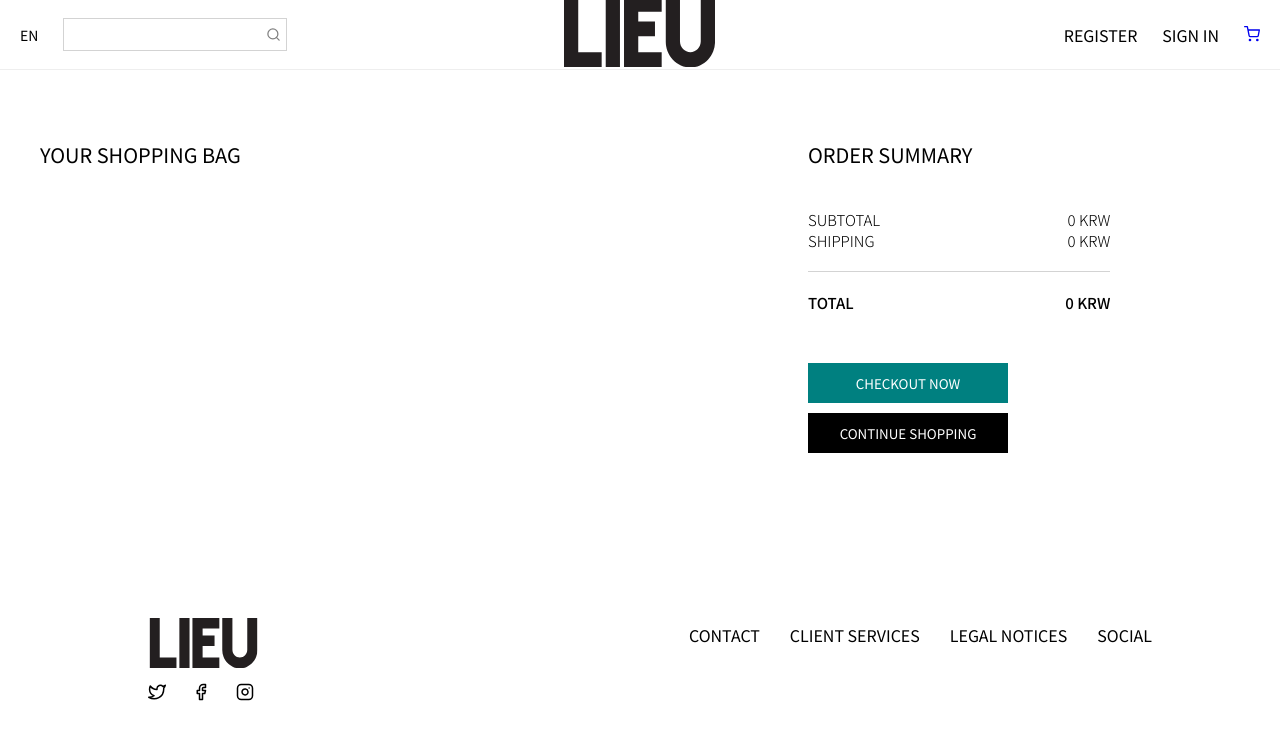
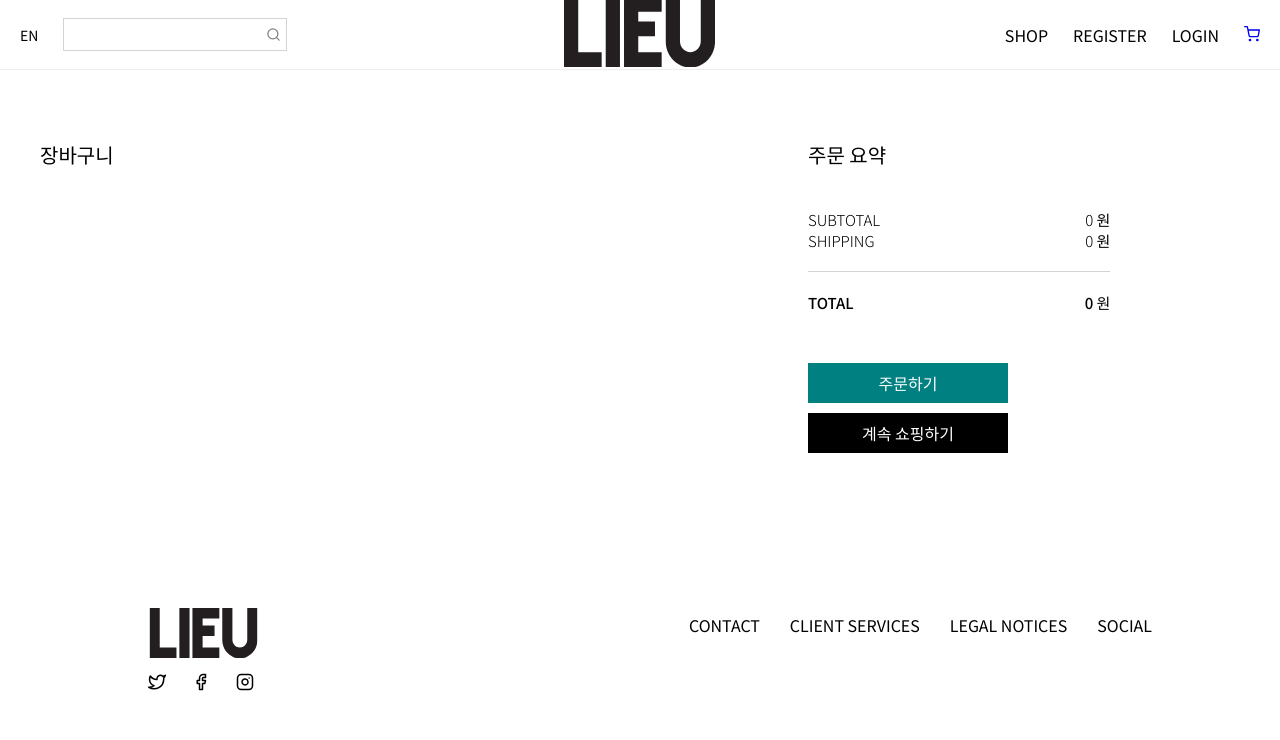
Before and after one commit to pauljeonn/react-ecommerce, a React (Create React App) app: page /cart in a window 1280 px wide. Shown: the top 740 px of the page. Built offline with nearby package versions, Linux system fonts and the light colour scheme.

Commit message:
update styling

```diff
--- a/public/index.html
+++ b/public/index.html
@@ -2,6 +2,7 @@
 <html lang="en">
 	<head>
 		<meta charset="utf-8" />
+		<link rel="icon" href="%PUBLIC_URL%/favicon.ico" />
 		<meta name="viewport" content="width=device-width, initial-scale=1" />
 		<link rel="preconnect" href="https://fonts.googleapis.com" />
 		<link rel="preconnect" href="https://fonts.gstatic.com" crossorigin />
--- a/src/components/About.jsx
+++ b/src/components/About.jsx
@@ -1,21 +1,25 @@
 import React from 'react';
 import styled from 'styled-components';
 import Cloth from '../images/cloth-1.png';
+import Cloth2 from '../images/cloth-2.png';
 
 const Container = styled.div`
 	width: 100%;
-	height: 600px;
+	height: 1300px;
 	display: flex;
+	flex-direction: column;
 	justify-content: center;
+	align-items: center;
 `;
 
-const Wrapper = styled.div`
+const Wrapper1 = styled.div`
 	width: 90%;
-	max-width: 1200px;
+	max-width: 1400px;
+	height: 650px;
 	background-color: black;
 	display: flex;
 	flex-direction: column;
-	justify-content: center;
+	justify-content: flex-end;
 	align-items: center;
 `;
 
@@ -32,15 +36,44 @@ const Desc = styled.div`
 
 const Img = styled.img`
 	margin-top: 50px;
-	width: 50%;
-	max-width: 650px;
-	height: 300px;
+	width: 60%;
+	max-width: 750px;
+	height: 400px;
+`;
+
+const Wrapper2 = styled.div`
+	width: 90%;
+	max-width: 1400px;
+	height: 650px;
+	background-color: #eff2e4;
+	display: flex;
+	flex-direction: column;
+	align-items: center;
+`;
+
+const Img2 = styled.img`
+	width: 60%;
+	max-width: 750px;
+	height: 400px;
+`;
+
+const Title2 = styled.div`
+	margin-top: 50px;
+	font-size: 30px;
+	font-weight: 500;
+	color: black;
+`;
+const Desc2 = styled.div`
+	margin-top: 15px;
+	width: 550px;
+	font-weight: 200;
+	color: black;
 `;
 
 const About = () => {
 	return (
 		<Container>
-			<Wrapper>
+			<Wrapper1>
 				<Title>오래 사용하는 제품은 좋은 재질을 사용합니다.</Title>
 				<Desc>
 					지속가능한 것들은 최상의 디자인으로 최고급 원단부터 튼튼한 부자재까지
@@ -48,7 +81,17 @@ const About = () => {
 					정성스러운 제작 프로세스를 제품의 퀄리티로 느껴보세요.
 				</Desc>
 				<Img src={Cloth} />
-			</Wrapper>
+			</Wrapper1>
+			<Wrapper2>
+				<Img2 src={Cloth2} />
+				<Title2>자원을 소중하게, 자연을 소중하게.</Title2>
+				<Desc2>
+					지금까지의 의류시장은 너무나도 빠른 소비와 회전률로 진행되어 왔습니다.
+					LIEU는 의류시장에 새로운 의식을 가져오려고 노력하고 있습니다.
+					어떻게하면 더 지속 가능한 의류 사용을 실천할 수 있을지 꾸준히
+					고민합니다.
+				</Desc2>
+			</Wrapper2>
 		</Container>
 	);
 };
--- a/src/components/Footer.jsx
+++ b/src/components/Footer.jsx
@@ -8,7 +8,7 @@ import { ReactComponent as LogoImg } from '../images/lieu-logo.svg';
 
 const Container = styled.div`
 	margin-top: 80px;
-	padding: 40px 0;
+	padding: 30px 0;
 	display: flex;
 	flex-direction: column;
 	align-items: center;
@@ -61,6 +61,12 @@ const MenuItem = styled.div`
 	cursor: pointer;
 `;
 
+const Copyright = styled.div`
+	margin-top: 80px;
+	font-size: 14px;
+	font-weight: 300;
+`;
+
 const Footer = () => {
 	return (
 		<Container>
@@ -92,6 +98,7 @@ const Footer = () => {
 					</MenuContainer>
 				</Right>
 			</FooterContainer>
+			{/* <Copyright>© 2021. Paul Jeon. All rights reserved.</Copyright> */}
 		</Container>
 	);
 };
--- a/src/components/Navbar.jsx
+++ b/src/components/Navbar.jsx
@@ -108,13 +108,19 @@ const Navbar = () => {
 				</Center>
 				<Right>
 					<Link
+						to="/products"
+						style={{ textDecoration: 'none', color: 'black' }}
+					>
+						<MenuItem>SHOP</MenuItem>
+					</Link>
+					<Link
 						to="/register"
 						style={{ textDecoration: 'none', color: 'black' }}
 					>
 						<MenuItem>REGISTER</MenuItem>
 					</Link>
 					<Link to="/login" style={{ textDecoration: 'none', color: 'black' }}>
-						<MenuItem>SIGN IN</MenuItem>
+						<MenuItem>LOGIN</MenuItem>
 					</Link>
 					<Link to="/cart">
 						<MenuItem>
--- a/src/components/Slider.jsx
+++ b/src/components/Slider.jsx
@@ -8,7 +8,7 @@ import { Link } from 'react-router-dom';
 const Container = styled.div`
 	margin-top: 70px;
 	width: 100%;
-	height: 600px;
+	height: 700px;
 	display: flex;
 	position: relative;
 	overflow-x: hidden;
@@ -55,7 +55,7 @@ const Slide = styled.div`
 
 const Image = styled.img`
 	width: 90%;
-	max-width: 1200px;
+	max-width: 1400px;
 	height: 100%;
 	position: absolute;
 	top: 0;
--- a/src/pages/CartPage.jsx
+++ b/src/pages/CartPage.jsx
@@ -107,6 +107,7 @@ const RightButton = styled.button`
 	width: 200px;
 	background-color: ${(props) => (props.type === 'filled' ? 'teal' : 'black')};
 	color: white;
+	font-size: 16px;
 	font-weight: 400;
 	border: none;
 	cursor: pointer;
@@ -152,7 +153,7 @@ const CartPage = () => {
 			<Navbar />
 			<Wrapper>
 				<Left>
-					<LeftTitle>YOUR SHOPPING BAG</LeftTitle>
+					<LeftTitle>장바구니</LeftTitle>
 					<Info>
 						{cart.products.map((product) => (
 							<Product key={product._id}>
@@ -161,7 +162,7 @@ const CartPage = () => {
 									<Details>
 										<ProductName>{product.title}</ProductName>
 										<ProductPrice>
-											{product.price.toLocaleString() + ` KRW`}
+											{product.price.toLocaleString() + ` 원`}
 										</ProductPrice>
 										<ProductColor>{`Color: ${product.color}`}</ProductColor>
 										<ProductSize>{`Size: ${product.size}`}</ProductSize>
@@ -178,16 +179,16 @@ const CartPage = () => {
 					</Info>
 				</Left>
 				<Right>
-					<RightTitle>ORDER SUMMARY</RightTitle>
+					<RightTitle>주문 요약</RightTitle>
 					<Summary>
 						<SummaryItem>
 							<SummaryItemText>SUBTOTAL</SummaryItemText>
-							<SummaryItemPrice>{`${cart.total.toLocaleString()} KRW`}</SummaryItemPrice>
+							<SummaryItemPrice>{`${cart.total.toLocaleString()} 원`}</SummaryItemPrice>
 						</SummaryItem>
 						<SummaryItem>
 							<SummaryItemText>SHIPPING</SummaryItemText>
 							<SummaryItemPrice>
-								{cart.total === 0 ? '0 KRW' : '30,000 KRW'}
+								{cart.total === 0 ? '0 원' : '30,000 원'}
 							</SummaryItemPrice>
 						</SummaryItem>
 						<Hr />
@@ -195,13 +196,13 @@ const CartPage = () => {
 							<SummaryItemText type="total">TOTAL</SummaryItemText>
 							<SummaryItemPrice type="total">
 								{cart.total === 0
-									? '0 KRW'
-									: `${(cart.total + 30000).toLocaleString()} KRW`}
+									? '0 원'
+									: `${(cart.total + 30000).toLocaleString()} 원`}
 							</SummaryItemPrice>
 						</SummaryItem>
 					</Summary>
-					<RightButton type="filled">CHECKOUT NOW</RightButton>
-					<RightButton onClick={goBack}>CONTINUE SHOPPING</RightButton>
+					<RightButton type="filled">주문하기</RightButton>
+					<RightButton onClick={goBack}>계속 쇼핑하기</RightButton>
 				</Right>
 			</Wrapper>
 			<Footer />
--- a/src/pages/LoginPage.jsx
+++ b/src/pages/LoginPage.jsx
@@ -61,7 +61,7 @@ const Input = styled.input`
 
 const Button = styled.button`
 	height: 40px;
-	background-color: teal;
+	background-color: black;
 	color: white;
 	font-weight: 400;
 	font-size: 15px;
@@ -85,6 +85,7 @@ const RedirectContainer = styled.div`
 	margin-top: 50px;
 	display: flex;
 	flex-direction: column;
+	text-align: center;
 `;
 
 const Redirect = styled.a`
@@ -119,25 +120,24 @@ const LoginPage = () => {
 				<Title>LOGIN</Title>
 				<Form>
 					<Input
-						placeholder="username"
+						placeholder="이메일"
 						onChange={(e) => setUsername(e.target.value)}
 					/>
 					<Input
 						type="password"
-						placeholder="password"
+						placeholder="비밀번호"
 						onChange={(e) => setPassword(e.target.value)}
 					/>
 					<Button onClick={handleClick} disabled={isFetching}>
-						SIGN IN
+						로그인
 					</Button>
 					{error && <Error>Something went wrong...</Error>}
 					<RedirectContainer>
-						<Redirect>Forgot password?</Redirect>
 						<Link
 							to="/register"
 							style={{ textDecoration: 'none', color: 'black' }}
 						>
-							<Redirect>Create a new account?</Redirect>
+							<Redirect>회원가입 ></Redirect>
 						</Link>
 					</RedirectContainer>
 				</Form>
--- a/src/pages/RegisterPage.jsx
+++ b/src/pages/RegisterPage.jsx
@@ -59,7 +59,7 @@ const Input = styled.input`
 const Button = styled.button`
 	margin-top: 20px;
 	height: 40px;
-	background-color: teal;
+	background-color: black;
 	color: white;
 	font-weight: 400;
 	font-size: 15px;
@@ -75,14 +75,14 @@ const RegisterPage = () => {
 				<Image src="https://image.thehyundai.com/static/image/sect/hnm/cpnt/hnmmain1896770020211102134657.jpg" />
 			</ImgContainer>
 			<Wrapper>
-				<Title>CREATE AN ACCOUNT</Title>
+				<Title>회원가입</Title>
 				<Form>
-					<Input placeholder="name" />
-					<Input placeholder="email address" />
-					<Input placeholder="phone number" />
-					<Input placeholder="password" />
-					<Input placeholder="confirm password" />
-					<Button>CREATE ACCOUNT</Button>
+					<Input placeholder="이름" />
+					<Input placeholder="이메일" />
+					<Input placeholder="전화번호" />
+					<Input placeholder="비밀번호" />
+					<Input placeholder="비밀번호 확인" />
+					<Button>가입하기</Button>
 				</Form>
 			</Wrapper>
 			<Footer />
```
Also changed, not shown: src/images/cloth-2.png (added), 1 other file (tests, documents, lock files or other folders).
